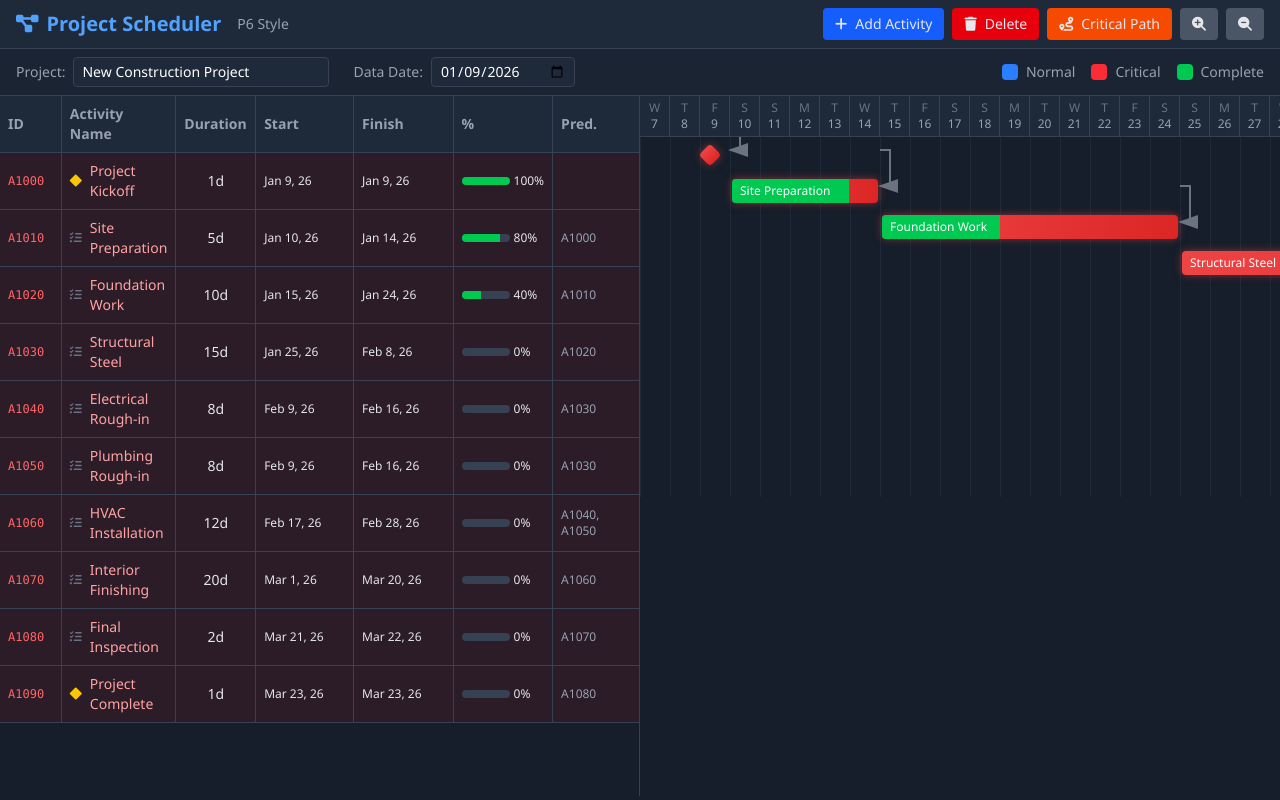
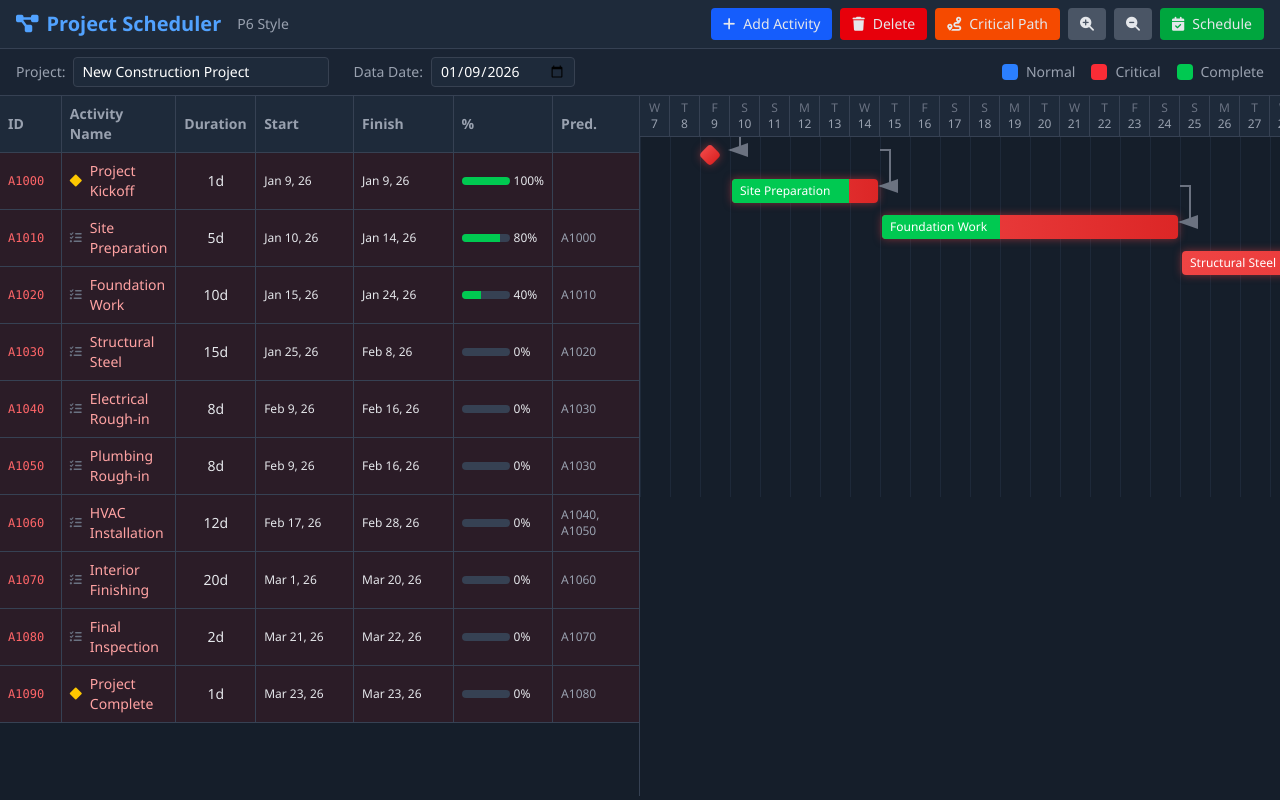
Before and after one commit to vinitawagh-maker/Vinita-Test, a plain HTML site: page index.html in a window 1280 px wide. Drawn offline with nearby package versions, Linux system fonts and the light colour scheme.

Commit message:
Add Schedule button to recalculate task dates based on dependencies

```diff
--- a/index.html
+++ b/index.html
@@ -107,6 +107,9 @@
                 </button>
                 <button onclick="zoomOut()" class="bg-gray-600 hover:bg-gray-700 px-3 py-1.5 rounded text-sm">
                     <i class="fas fa-search-minus"></i>
+                </button>
+                <button onclick="scheduleProject()" class="bg-green-600 hover:bg-green-700 px-3 py-1.5 rounded text-sm flex items-center gap-2">
+                    <i class="fas fa-calendar-check"></i> Schedule
                 </button>
             </div>
         </div>
@@ -712,6 +715,60 @@
             render();
         }
 
+        // Schedule project - recalculate all dates based on dependencies
+        function scheduleProject() {
+            const dataDate = document.getElementById('dataDate').value;
+            const projectStart = dataDate ? new Date(dataDate + 'T00:00:00') : new Date();
+            projectStart.setHours(0, 0, 0, 0);
+
+            // Create a map for quick lookup
+            const taskMap = {};
+            tasks.forEach(t => taskMap[t.id] = t);
+
+            // Track which tasks have been scheduled
+            const scheduled = new Set();
+
+            // Schedule tasks in dependency order
+            function scheduleTask(task) {
+                if (scheduled.has(task.id)) return;
+
+                // First schedule all predecessors
+                task.predecessors.forEach(predId => {
+                    if (taskMap[predId] && !scheduled.has(predId)) {
+                        scheduleTask(taskMap[predId]);
+                    }
+                });
+
+                // Calculate start date based on predecessors
+                let startDate = projectStart;
+                if (task.predecessors.length > 0) {
+                    task.predecessors.forEach(predId => {
+                        const pred = taskMap[predId];
+                        if (pred && pred.finish) {
+                            const predFinishPlus1 = addDays(pred.finish, 1);
+                            if (predFinishPlus1 > startDate) {
+                                startDate = predFinishPlus1;
+                            }
+                        }
+                    });
+                }
+
+                task.start = new Date(startDate);
+                task.finish = addDays(task.start, task.duration - 1);
+                scheduled.add(task.id);
+            }
+
+            // Schedule all tasks
+            tasks.forEach(task => scheduleTask(task));
+
+            calculateProjectDates();
+            calculateCriticalPath();
+            render();
+
+            // Show confirmation
+            alert('Project scheduled successfully! All task dates have been recalculated based on dependencies.');
+        }
+
         // Handle duration change recalculating finish date
         document.getElementById('modalDuration').addEventListener('change', function() {
             const start = new Date(document.getElementById('modalStart').value + 'T00:00:00');
```
